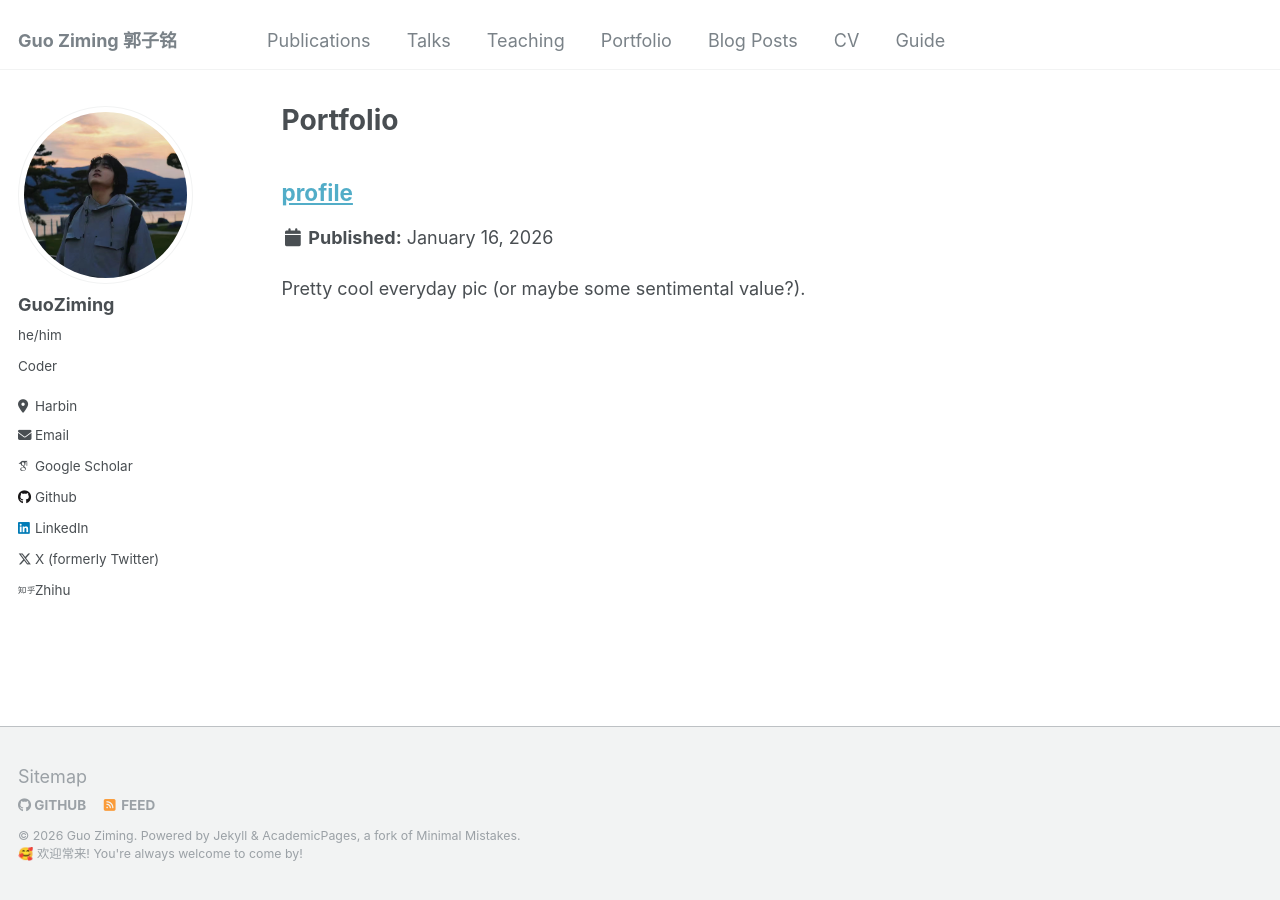
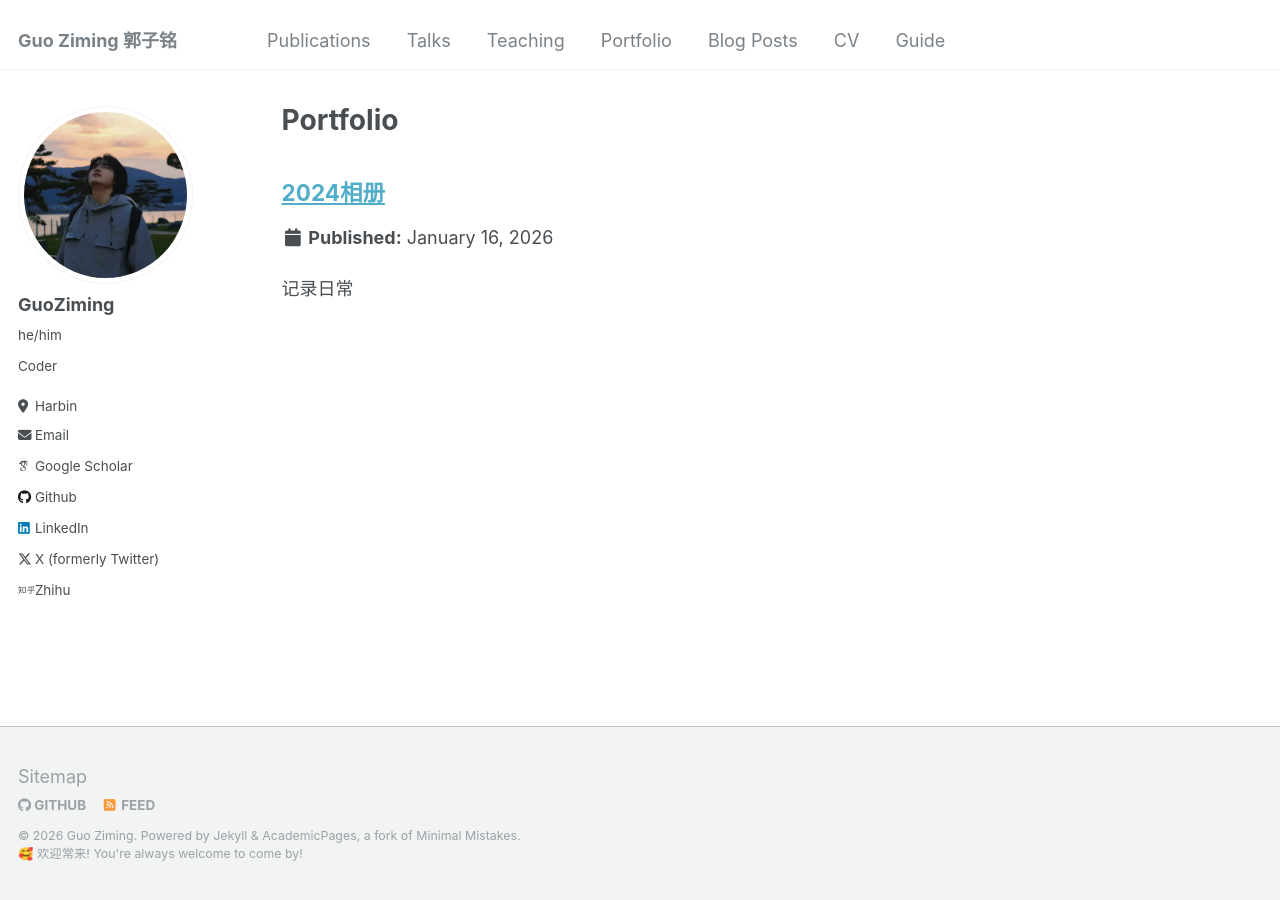
Before and after one commit to mcxiaoxiao/mcxiaoxiao.github.io, a Jekyll site: the page built from _pages/portfolio.html, in a window 1280 px wide. Built offline with Jekyll 4.4.1, drawn with Linux system fonts in a browser that asks for light colours; some web fonts are replaced.

Commit message:
Update 2024.md

```diff
--- a/_portfolio/2024.md
+++ b/_portfolio/2024.md
@@ -1,6 +1,6 @@
 ---
-title: "profile"
-excerpt: "Pretty cool everyday pic (or maybe some sentimental value?)."
+title: "2024相册"
+excerpt: "记录日常"
 collection: portfolio
 ---
 
```
